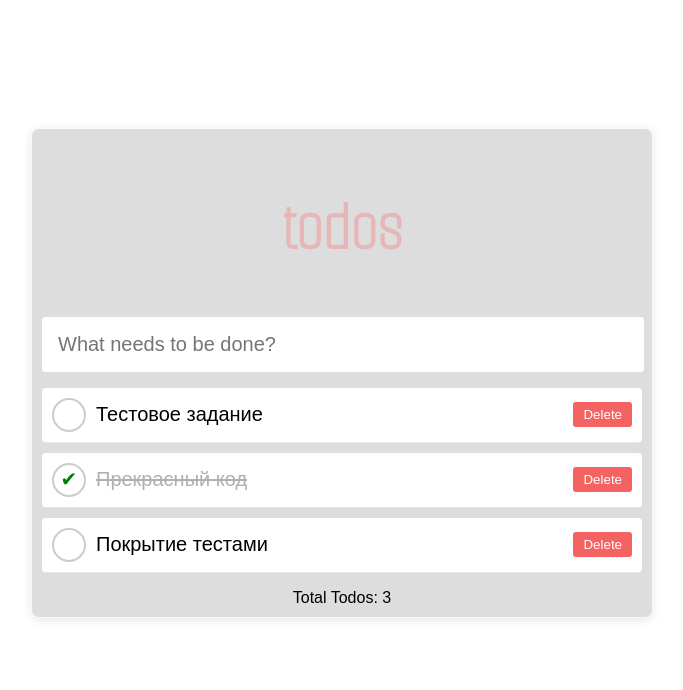
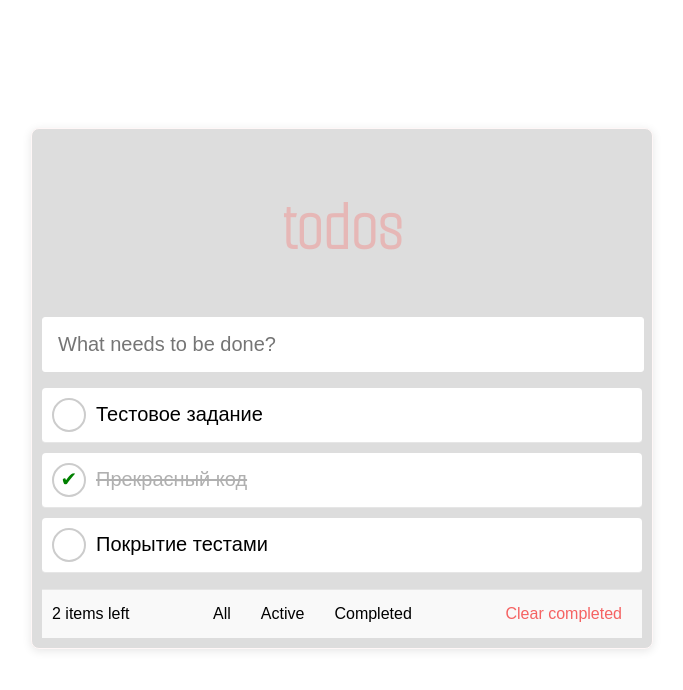
Before and after one commit to gumirus/todo-zadanie, a React (Vite) app: page / in a window 1280 px wide. Shown: the top 690 px of the page, without its empty margins (298-981 px from the left). Built offline with nearby package versions, Linux system fonts and the light colour scheme.

Commit message:
add footer

```diff
--- a/src/App.tsx
+++ b/src/App.tsx
@@ -1,18 +1,34 @@
-import React from 'react';
+import React, { useState } from 'react';
 import TodoInput from './components/TodoInput';
 import TodoList from './components/TodoList';
 import Footer from './components/Footer';
 import useTodos from './hooks/useTodos';
 
 const App: React.FC = () => {
-  const { todos, addTodo, toggleTodo, deleteTodo } = useTodos();
+  const { todos, addTodo, toggleTodo, deleteTodo, clearCompleted } = useTodos();
+  const [filter, setFilter] = useState<'all' | 'active' | 'completed'>('all');
+
+  const filteredTodos = todos.filter(todo => {
+    if (filter === 'active') return !todo.completed;
+    if (filter === 'completed') return todo.completed;
+    return true;
+  });
+
+  const completedCount = todos.filter(todo => todo.completed).length;
+  const activeCount = todos.length - completedCount;
 
   return (
     <div className='container'>
       <h1>todos</h1>
       <TodoInput onAddTodo={addTodo} />
-      <TodoList todos={todos} onToggleTodo={toggleTodo} onDeleteTodo={deleteTodo} />
-      <Footer totalTodos={todos.length} />
+      <TodoList todos={filteredTodos} onToggleTodo={toggleTodo} onDeleteTodo={deleteTodo} />
+      <Footer
+        totalTodos={todos.length}
+        completedTodos={completedCount}
+        activeTodos={activeCount}
+        onClearCompleted={clearCompleted}
+        onFilterChange={setFilter}
+      />
     </div>
   );
 };
--- a/src/components/Footer.tsx
+++ b/src/components/Footer.tsx
@@ -2,10 +2,47 @@ import React from 'react';
 
 interface FooterProps {
   totalTodos: number;
+  completedTodos: number;
+  activeTodos: number;
+  onClearCompleted: () => void;
+  onFilterChange: (filter: 'all' | 'active' | 'completed') => void;
 }
 
-const Footer: React.FC<FooterProps> = ({ totalTodos }) => {
-  return <footer>Total Todos: {totalTodos}</footer>;
+  const Footer: React.FC<FooterProps> = ({ totalTodos, completedTodos, onClearCompleted, onFilterChange }) => {
+  const activeTodos = totalTodos - completedTodos;
+
+  return (
+  <footer style = {footerStyle}>
+  <span>{activeTodos} item{activeTodos !== 1?'s': ''} left</span>
+  <div style = {filterStyle}>
+  <button onClick = {() => onFilterChange('all') }>All</button>
+  <button onClick = {() => onFilterChange('active') }>Active</button>
+  <button onClick = {() => onFilterChange('completed') }>Completed</button>
+  </div>
+  <button onClick = {onClearCompleted} style = {clearButtonStyle}>Clear completed</button>
+  </footer>
+  );
+  };
+
+const footerStyle = {
+  display: 'flex',
+  justifyContent: 'space-between',
+  alignItems: 'center',
+  padding: '10px',
+  borderTop: '1px solid #e6e6e6',
+  backgroundColor: '#f9f9f9',
+};
+
+const filterStyle = {
+  display: 'flex',
+  gap: '10px',
+};
+
+const clearButtonStyle = {
+  background: 'none',
+  border: 'none',
+  color: '#f56262',
+  cursor: 'pointer',
 };
 
 export default Footer;
--- a/src/components/TodoItem.tsx
+++ b/src/components/TodoItem.tsx
@@ -7,7 +7,7 @@ interface TodoItemProps {
   onDeleteTodo: (id: number) => void;
 }
 
-const TodoItem: React.FC<TodoItemProps> = ({ todo, onToggleTodo, onDeleteTodo }) => {
+const TodoItem: React.FC<TodoItemProps> = ({ todo, onToggleTodo }) => {
   return (
     <li className="todoItem">
       <div
@@ -24,9 +24,6 @@ const TodoItem: React.FC<TodoItemProps> = ({ todo, onToggleTodo, onDeleteTodo })
       >
         {todo.text}
       </span>
-      <button onClick={() => onDeleteTodo(todo.id)} className="deleteButton">
-        Delete
-      </button>
     </li>
   );
 };
--- a/src/hooks/useTodos.ts
+++ b/src/hooks/useTodos.ts
@@ -31,7 +31,11 @@ const useTodos = () => {
     setTodos(todos.filter(todo => todo.id !== id));
   };
 
-  return { todos, addTodo, toggleTodo, deleteTodo };
+  const clearCompleted = () => {
+    setTodos(todos.filter(todo => !todo.completed));
+  };
+
+  return { todos, addTodo, toggleTodo, deleteTodo, clearCompleted };
 };
 
 export default useTodos;
--- a/src/index.css
+++ b/src/index.css
@@ -146,3 +146,26 @@ ul {
   flex: 1;
   cursor: pointer;
 }
+
+footer {
+  display: flex;
+  justify-content: space-between;
+  align-items: center;
+  /* padding: 10px; */
+  border-top: 1px solid #e6e6e6;
+  background-color: #f9f9f9;
+}
+
+footer button {
+  all: unset;
+  padding: 5px 10px;
+  cursor: pointer;
+}
+
+footer button:hover {
+  background-color: var(--grey)
+}
+
+.clearCompleted {
+  color: #f56262;
+}
```
